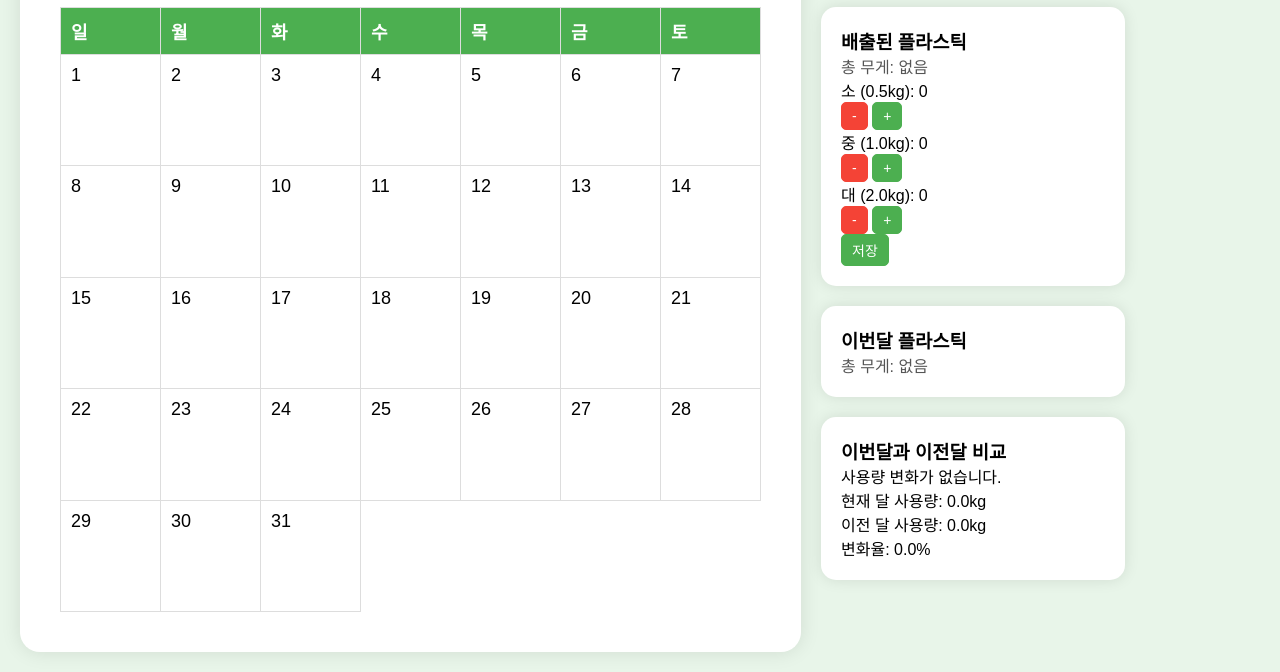
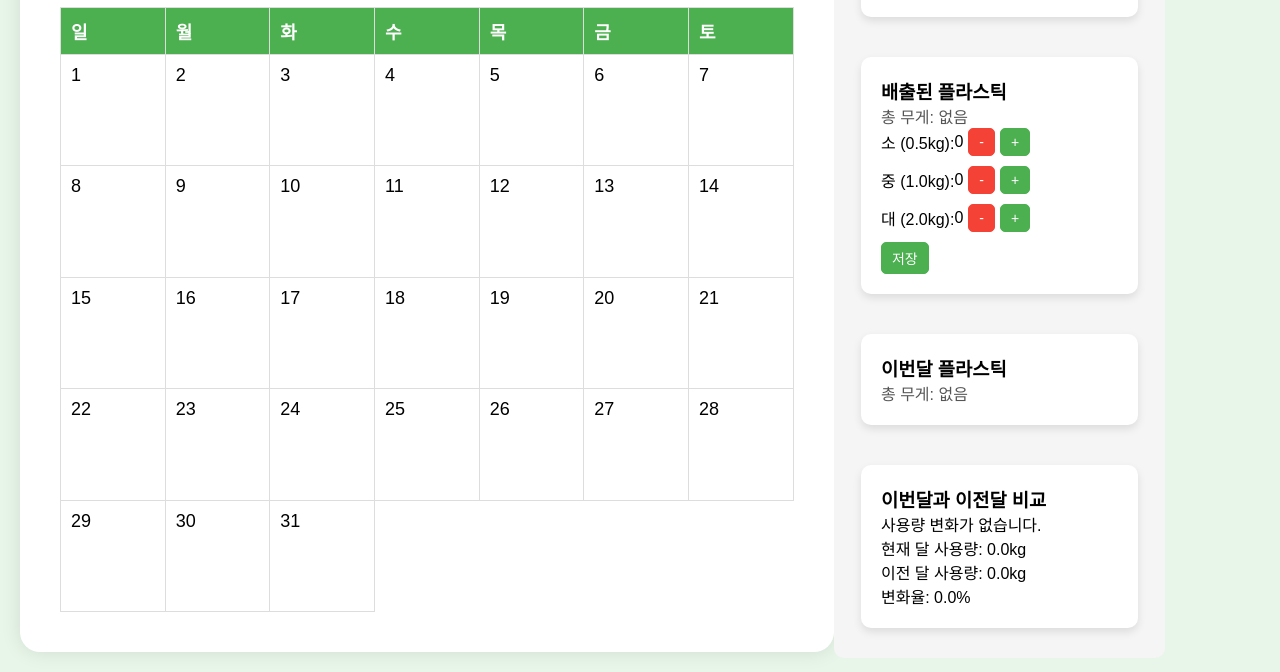
Before and after one commit to JUNE2001/Plastic-Use-Tracker-Calendar, a plain HTML site: page public/calendar.html in a window 1280 px wide. Shown: the part 128-800 px from the top of the page. Drawn offline with Linux system fonts and the light colour scheme; no server answers.

Commit message:
디자인 적용

```diff
--- a/public/calendar.html
+++ b/public/calendar.html
@@ -39,7 +39,7 @@
             <p><span id="selected-date">없음</span></p>
           </div>
         </div>
-        <div class="side-box-bottom">
+        <div class="side-box">
           <h3>배출된 플라스틱</h3>
           <div class="usage-info">
             <p>총 무게: <span id="usage-plastic">없음</span></p>
@@ -61,7 +61,7 @@
               <button class="increment" data-target="large">+</button>
             </div>
           </div>
-          <button id="save-plastic-data">저장</button>
+          <button id="save-plastic-data" class="save-btn">저장</button>
         </div>
         <div class="side-box">
           <h3>이번달 플라스틱</h3>
--- a/public/styles.css
+++ b/public/styles.css
@@ -188,22 +188,29 @@ select {
   height: 100%;
 }
 
-/* 사이드 박스들을 수직으로 배치 */
+/* 사이드 박스 스타일 */
 .side-box,
 .side-box-bottom {
-  background-color: white; /* 하얀 배경 설정 */
-  padding: 20px;
-  border-radius: 15px;
-  box-shadow: 0 0 15px rgba(0, 0, 0, 0.1);
-  width: 100%; /* 동일한 너비 */
-  margin-bottom: 20px; /* 아래쪽 여백 추가 */
+  background-color: #ffffff; /* 배경색 */
+  border-radius: 10px; /* 모서리 둥글게 */
+  box-shadow: 0 4px 8px rgba(0, 0, 0, 0.1); /* 박스 그림자 */
+  padding: 20px; /* 내부 여백 */
+  margin: 10px 0; /* 위아래 여백 */
+  width: 95%; /* 박스 너비 */
+  box-sizing: border-box; /* 패딩 포함 크기 계산 */
 }
 
 .side-box-container {
   display: flex;
-  flex-direction: column; /* 세로 정렬 */
-  width: 30%;
-  margin-left: 20px;
+  flex-direction: column;
+  align-items: center; /* 가운데 정렬 */
+  gap: 20px; /* 박스 간 간격 */
+  padding: 20px; /* 전체 여백 */
+  background-color: #f5f5f5; /* 컨테이너 배경색 */
+  border-radius: 10px; /* 컨테이너 모서리 둥글게 */
+  width: 30%; /* 컨테이너 너비 */
+  min-width: 300px; /* 최소 너비 */
+  max-width: 400px; /* 최대 너비 */
 }
 
 .usage-info {
@@ -245,3 +252,18 @@ select {
   font-size: 0.8em;
   position: absolute;
 }
+.plastic-controls div {
+  display: flex; /* 수평 배치 */
+  align-items: center; /* 세로 중앙 정렬 */
+  margin-bottom: 10px;
+}
+
+.plastic-controls p {
+  margin: 0;
+  display: flex;
+  align-items: center;
+}
+
+.plastic-controls button {
+  margin-left: 5px; /* 텍스트와 버튼 사이 간격 */
+}
```
